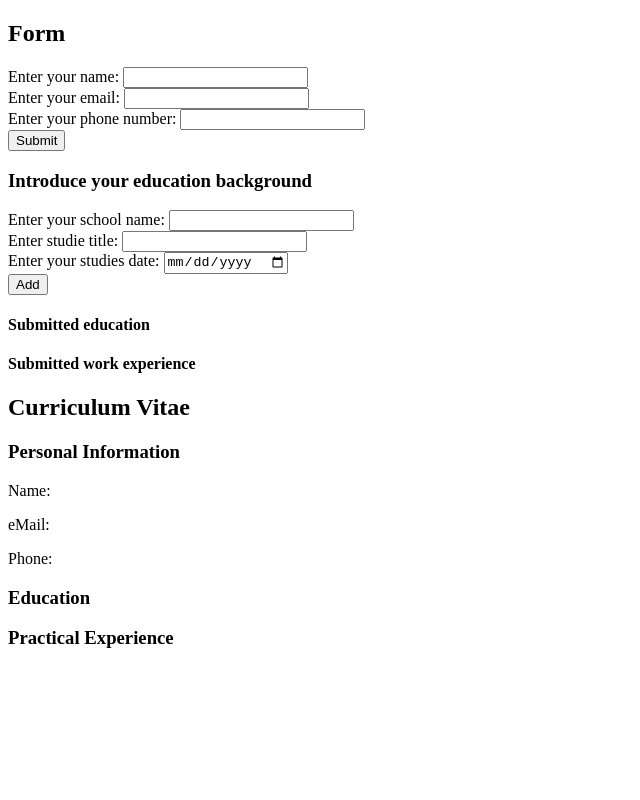
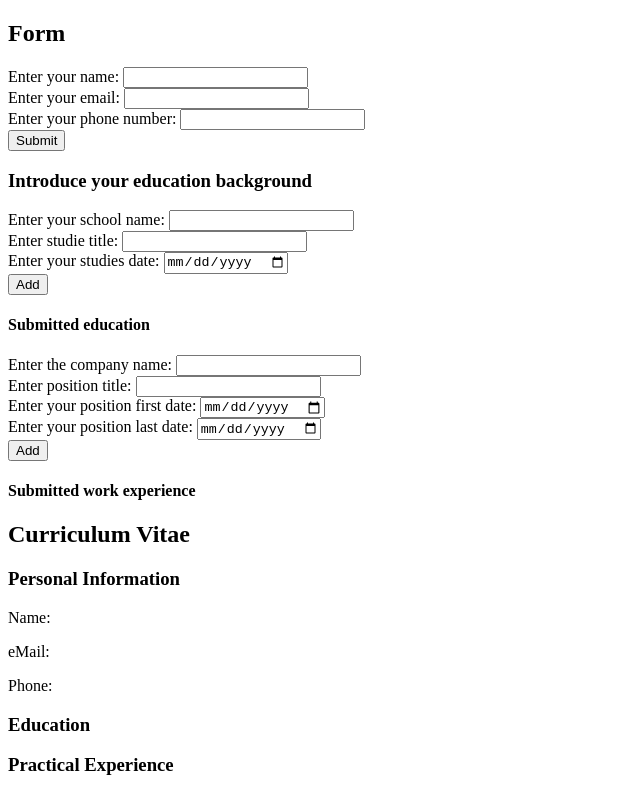
Before and after one commit to marcaixs/cv-application, a React (Vite) app: page / in a window 1280 px wide. Shown: the whole page, without its empty margins (0-640 px from the left). Built offline with nearby package versions, Linux system fonts and the light colour scheme.

Commit message:
render inputsPractical component

```diff
--- a/src/components/PracticalForm.jsx
+++ b/src/components/PracticalForm.jsx
@@ -1,4 +1,5 @@
 import { useState } from "react"
+import InputsPractical from "./InputsPractical";
 
 export default function PracticalForm({onClick, practical}){
     const [localPractical, setLocalPractical] = useState({id: crypto.randomUUID(), company: "", position:"", firstDate: "", lastDate: ""});
@@ -21,8 +22,8 @@ export default function PracticalForm({onClick, practical}){
 
     return(
         <div className="form-practical">
-
-                <h4>Submitted work experience</h4>
+           <InputsPractical localPractical={localPractical} setLocalPractical={setLocalPractical} practical={practical} onClick={onClick}/>
+            <h4>Submitted work experience</h4>
             <div>
                 {cards}
             </div>
```
